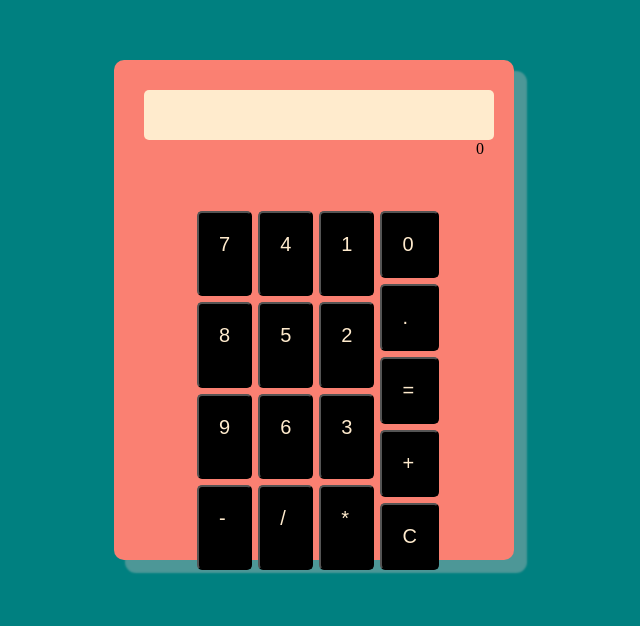
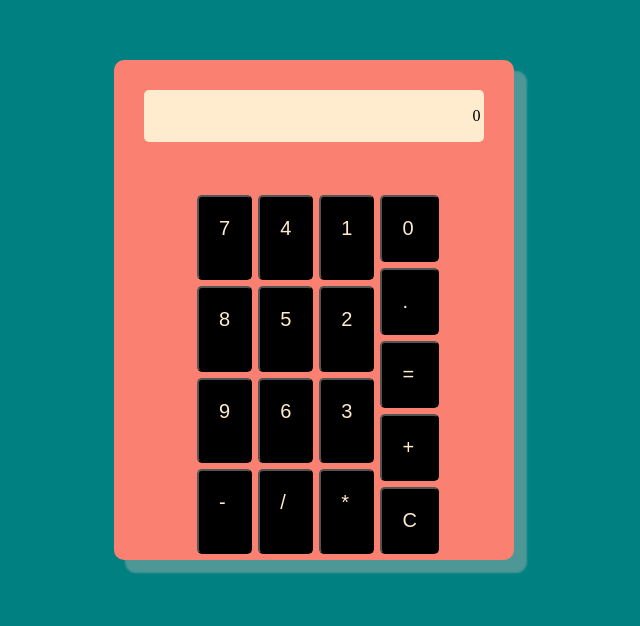
Before and after one commit to tsabz/Calculator-, a plain HTML site: page index.html in a window 1280 px wide. Shown: the part 148-774 px from the top of the page, without its empty margins (326-966 px from the left). Drawn offline with nearby package versions, Linux system fonts and the light colour scheme.

Commit message:
screen fixed

```diff
--- a/index.html
+++ b/index.html
@@ -11,7 +11,6 @@
 <body>
   <div class="container">
   <div class="calculator">
-    <div class="screen"></div>
       <div id="output">0</div>
     <div class="calckeys">
       <div class="row">
--- a/style.css
+++ b/style.css
@@ -72,4 +72,9 @@ background-color: teal;
 
 #output {
   text-align: right;
+  min-width: 95%;
+  height: auto;
+  padding: 5% 1%;
+  background-color: blanchedalmond;
+  border-radius: 5px;
 }
```
